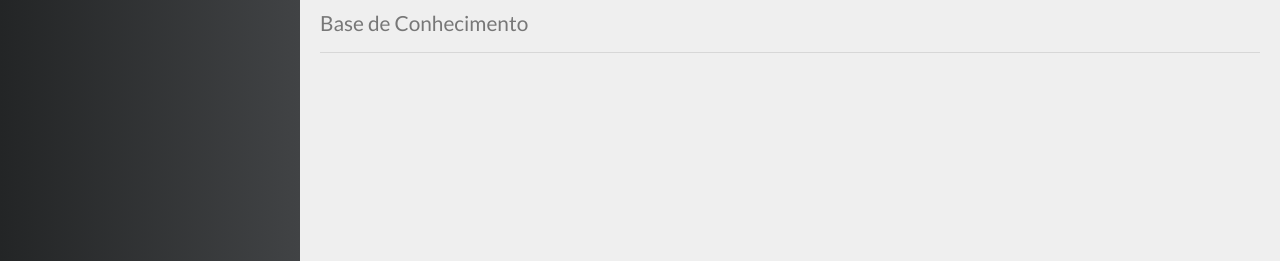
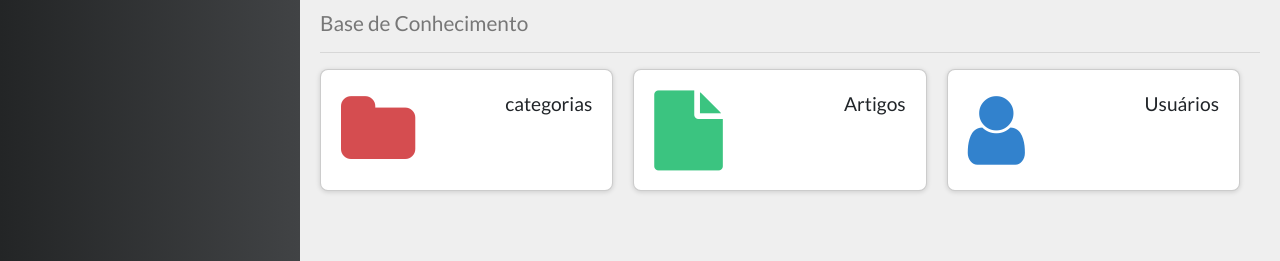
Before and after one commit to wilsonpan20/knowledge, a Vue app in the folder frontend/: page / in a window 1280 px wide. Shown: the part 122-383 px from the top of the page. Built offline with nearby package versions, Linux system fonts and the light colour scheme; no server answers.

Commit message:
Criado componente de Home

```diff
--- a/frontend/src/components/home/Home.vue
+++ b/frontend/src/components/home/Home.vue
@@ -5,18 +5,55 @@
         main="Dasboard"
         sub="Base de Conhecimento"
         />
+        <div class="stats">
+            <stat
+            title="categorias"
+            :value="stat.categories"
+            icon="fa fa-folder"
+            color="#d54d50"/>
+            <stat title="Artigos"
+            :value="stat.articles"
+             icon="fa fa-file"
+             color="#3bc480"/>
+            <stat title="Usuários"
+             :value="stat.users"
+             icon="fa fa-user"
+             color="#3282cd"/>
+
+        </div>
     </div>
 </template>
 
 <script>
 import PageTitle from '../template/PageTitle.vue';
+import Stat from './Stat.vue';
+import axios from 'axios';
+import {baseApiUrl} from '@/config/global'
 export default {
     name:'Home',
-    components:{PageTitle}
+    components:{PageTitle,Stat},
+    data(){
+        return{
+            stat:{}
+        }
+    },
+    methods:{
+        getStat(){
+            axios.get(`${baseApiUrl}/stats`)
+            .then(response => this.stat = response.data)
+        }
+    },
+    mounted(){
+       this.getStat()
+    }
 
 }
 </script>
 
 <style>
-
+.stats{
+    display:flex;
+    justify-content: space-between;
+    flex-wrap: wrap;
+}
 </style>
--- /dev/null
+++ b/frontend/src/components/home/Stat.vue
@@ -0,0 +1,57 @@
+<template>
+    <div class="stat">
+        <div class="stat-icon">
+            <i :class="icon" :style="style"></i>
+        </div>
+        <div class="stat-info">
+            <span class="stat-title">{{ title }}</span>
+            <span class="stat-value">{{ value }}</span>
+        </div>
+    </div>
+</template>
+
+<script>
+export default {
+    name:'Stat',
+   props: ['title', 'value', 'icon', 'color'],
+    computed: {
+        style() {
+            return "color: " + (this.color || "#000")
+        }
+    }
+
+}
+</script>
+
+<style>
+.stat{
+    flex:1;
+    display: flex;
+    border-radius:8px;
+    margin-right: 20px;
+    margin-bottom: 20px;
+    background-color: #fff;
+    padding: 20px;
+    border: 1px solid rgba(0,0,0,0.2);
+    box-shadow: 0 1px 5px rgba(0,0,0,0.15);
+}
+.stat-icon{
+    display: flex;
+    align-items: center;
+}
+.stat-icon i{
+    font-size: 5rem;
+}
+.stat-info{
+    flex:1;
+    display: flex;
+    flex-direction: column;
+    align-items: flex-end;
+}
+.stat-title{
+    font-size: 1.2rem;
+}
+.stat-value{
+    font-size: 3rem;
+}
+</style>
--- a/frontend/src/main.js
+++ b/frontend/src/main.js
@@ -9,6 +9,10 @@
 
 Vue.config.productionTip = false
 
+// TEMPORARIO
+
+require('axios').defaults.headers.common['Authorization'] = 'bearer  eyJ0eXAiOiJKV1QiLCJhbGciOiJIUzI1NiJ9.eyJpZCI6MiwibmFtZSI6IldpbHNvbiBFdmFuZ2VsaXN0YSAiLCJlbWFpbCI6IndpbHNvbi5ldmFuZ2VsaXN0YTIyQGdtYWlsLmNvbSIsImFkbWluIjp0cnVlLCJpYXQiOjE2NzE4MjI4ODcsImV4cCI6MTY3MjA4MjA4N30.Xddk0TqGSlSRJwHyVZ-hnZDEBRSKu2dxyFqgAT5wu-o'
+
 new Vue({
   router,
   store,
```
